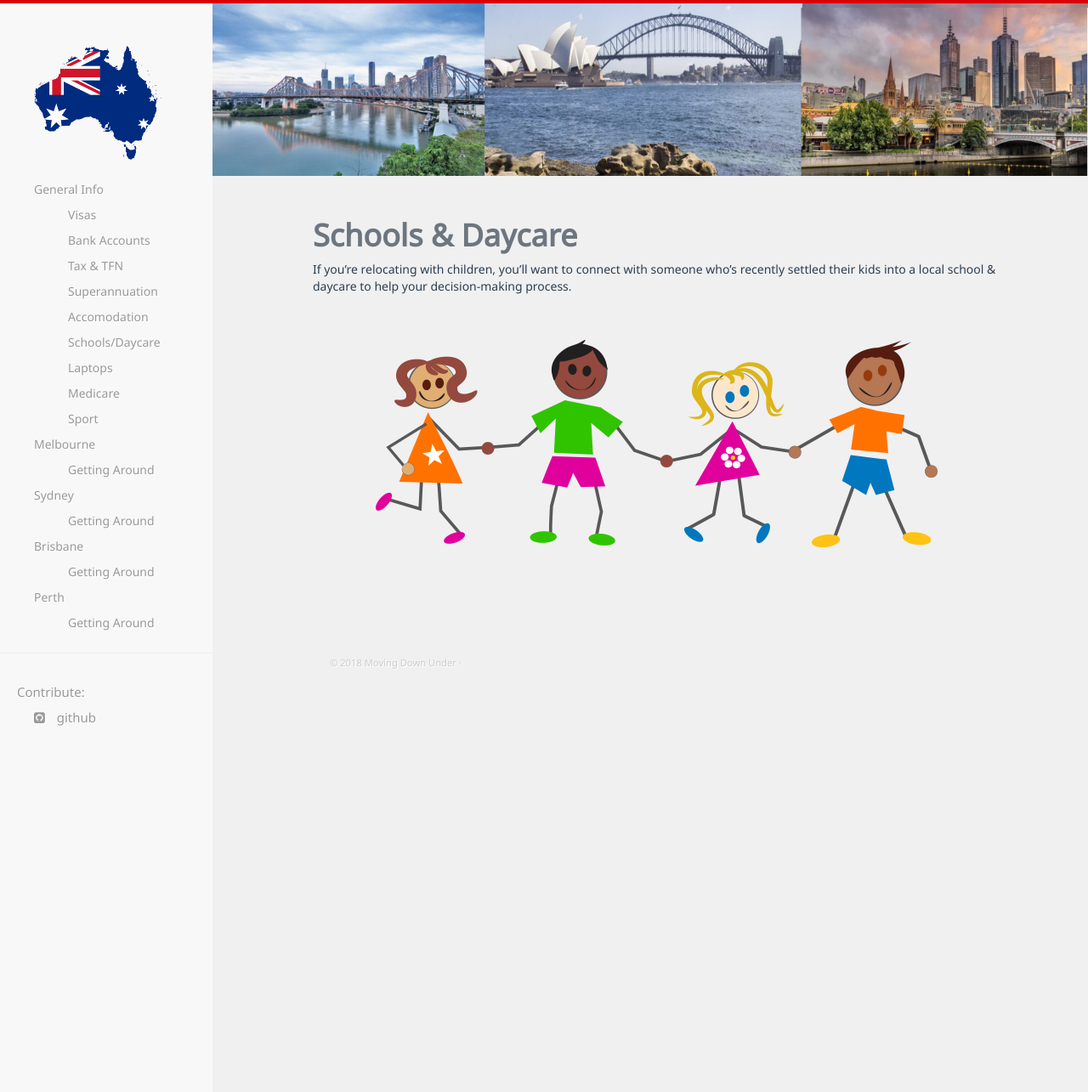
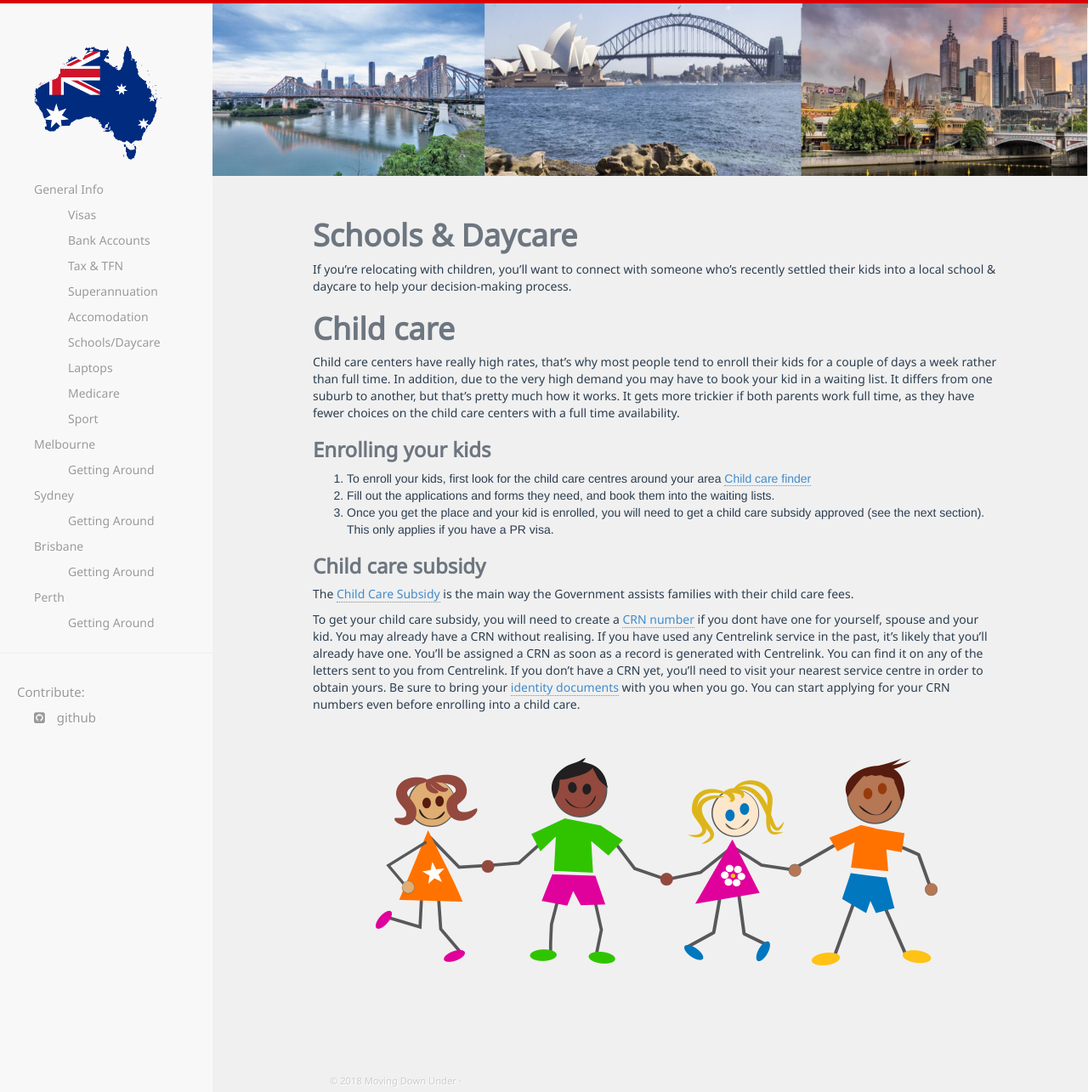
Before and after one commit to movingdownunder/movingdownunder.github.io, a Jekyll site: the page built from _pages/general/schools-daycare.md, in a window 1280 px wide and 1285 px high. Shown: the whole window at 85% size. Built offline with Jekyll 4.4.1, drawn with Linux system fonts in a browser that asks for light colours; nearby versions of some CDN libraries.

Commit message:
Adding childcare tips (#18)
* Add child care information

* Update title and description.

* Fix comments from Raph

* Update schools-daycare.md

* open in blank windows

```diff
--- a/_pages/general/schools-daycare.md
+++ b/_pages/general/schools-daycare.md
@@ -1,10 +1,24 @@
 ---
-title: Schools & Daycare
-description: Details about placing children in schools and daycare
+title: Schools, Daycare and Childcare
+description: Details about placing children in schools, daycare and childcare
 ---
 
 # Schools & Daycare
 
 If you're relocating with children, you'll want to connect with someone who's recently settled their kids into a local school & daycare to help your decision-making process.
 
+# Child care
+
+Child care centers have really high rates, that's why most people tend to enroll their kids for a couple of days a week rather than full time. In addition, due to the very high demand you may have to book your kid in a waiting list. It differs from one suburb to another, but that's pretty much how it works. It gets more trickier if both parents work full time, as they have fewer choices on the child care centers with a full time availability.
+
+### Enrolling your kids
+1. To enroll your kids, first look for the child care centres around your area [Child care finder](https://www.childcarefinder.gov.au/){:target="_blank"}
+2. Fill out the applications and forms they need, and book them into the waiting lists.
+3. Once you get the place and your kid is enrolled, you will need to get a child care subsidy approved (see the next section). This only applies if you have a PR visa.
+
+### Child care subsidy
+The [Child Care Subsidy](https://www.humanservices.gov.au/individuals/services/centrelink/child-care-subsidy){:target="_blank"} is the main way the Government assists families with their child care fees.
+
+To get your child care subsidy, you will need to create a [CRN number](https://www.humanservices.gov.au/individuals/subjects/centrelink-customer-reference-number-crn){:target="_blank"} if you dont have one for yourself, spouse and your kid. You may already have a CRN without realising. If you have used any Centrelink service in the past, it’s likely that you’ll already have one. You’ll be assigned a CRN as soon as a record is generated with Centrelink. You can find it on any of the letters sent to you from Centrelink. If you don’t have a CRN yet, you’ll need to visit your nearest service centre in order to obtain yours. Be sure to bring your [identity documents](https://www.humanservices.gov.au/customer/enablers/confirmation-identity){:target="_blank"} with you when you go. You can start applying for your CRN numbers even before enrolling into a child care.
+
 ![SchoolAndDaycare](/images/kids_holding_hands_v2.png?style=center 'School and Daycare')
```
